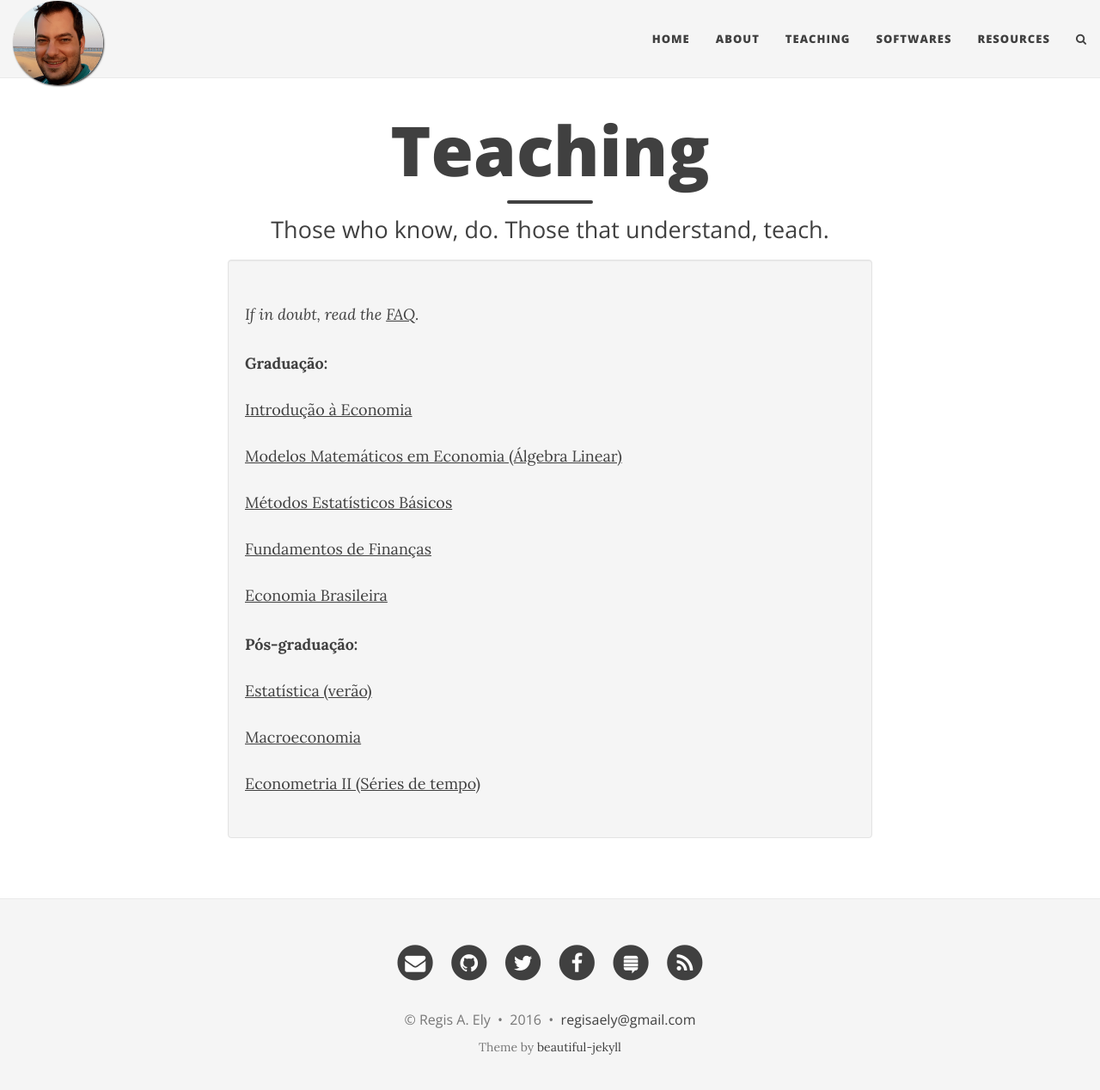
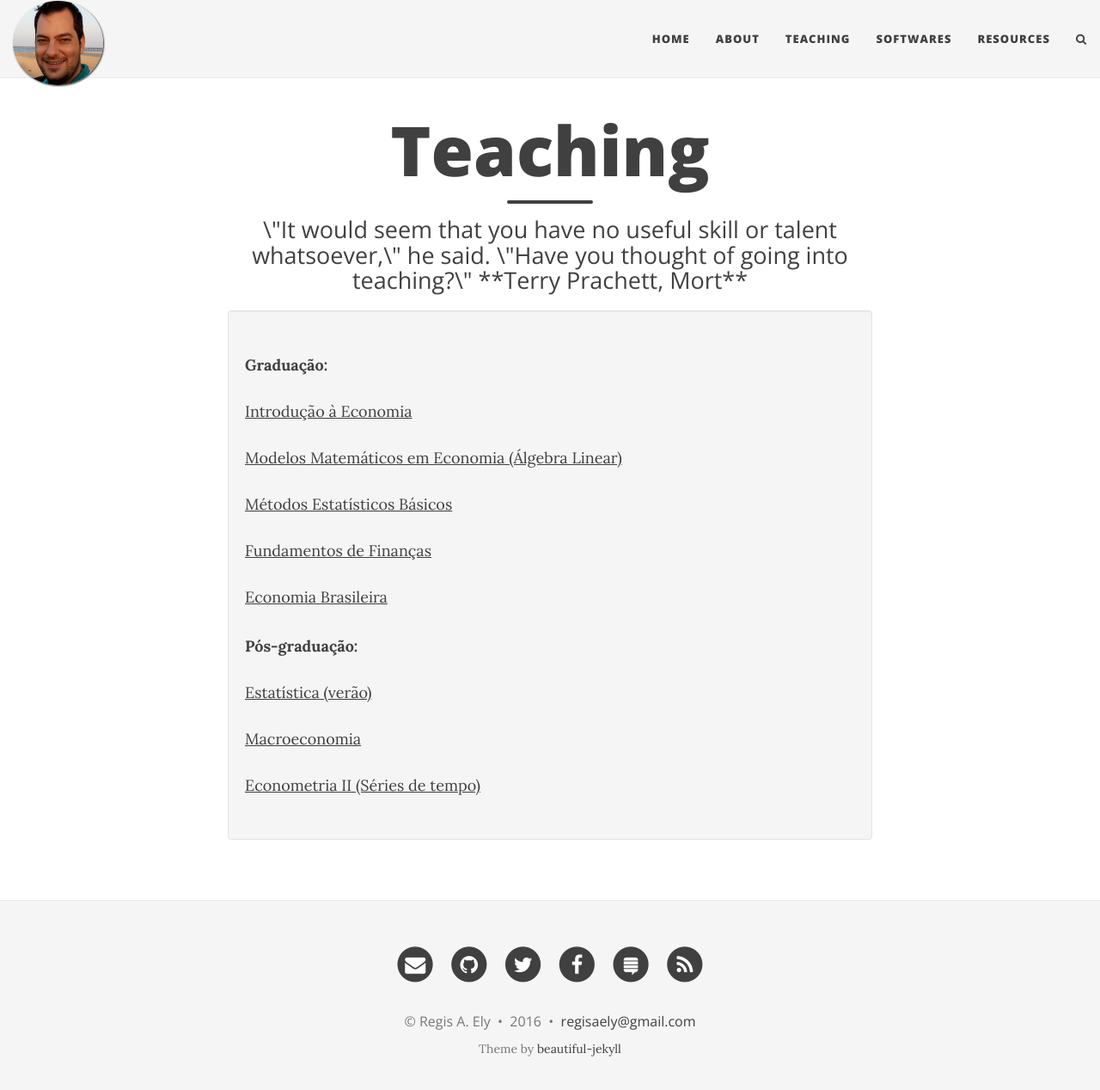
Before and after one commit to regisely/regisely.github.io, a Jekyll site: the page built from teaching.html, in a window 1280 px wide and 1281 px high. Shown: the top 1268 px of the window at 86% size. Built offline with Jekyll 4.4.1, drawn with Linux system fonts in a browser that asks for light colours; nearby versions of some CDN libraries.

Commit message:
Change teaching

```diff
--- a/teaching.html
+++ b/teaching.html
@@ -1,13 +1,11 @@
 ---
 layout: page
 title: Teaching
-subtitle: "Those who know, do. Those that understand, teach."
+subtitle: \"It would seem that you have no useful skill or talent whatsoever,\" he said. \"Have you thought of going into teaching?\" **Terry Prachett, Mort**
 css: "/css/aboutme.css"
 ---
 
 <div class="well">
-
-<p><i>If in doubt, read the <a href="/faq">FAQ</a>.</i></p>
 
 <p><b>Graduação:</b><br>
   <br>
```
